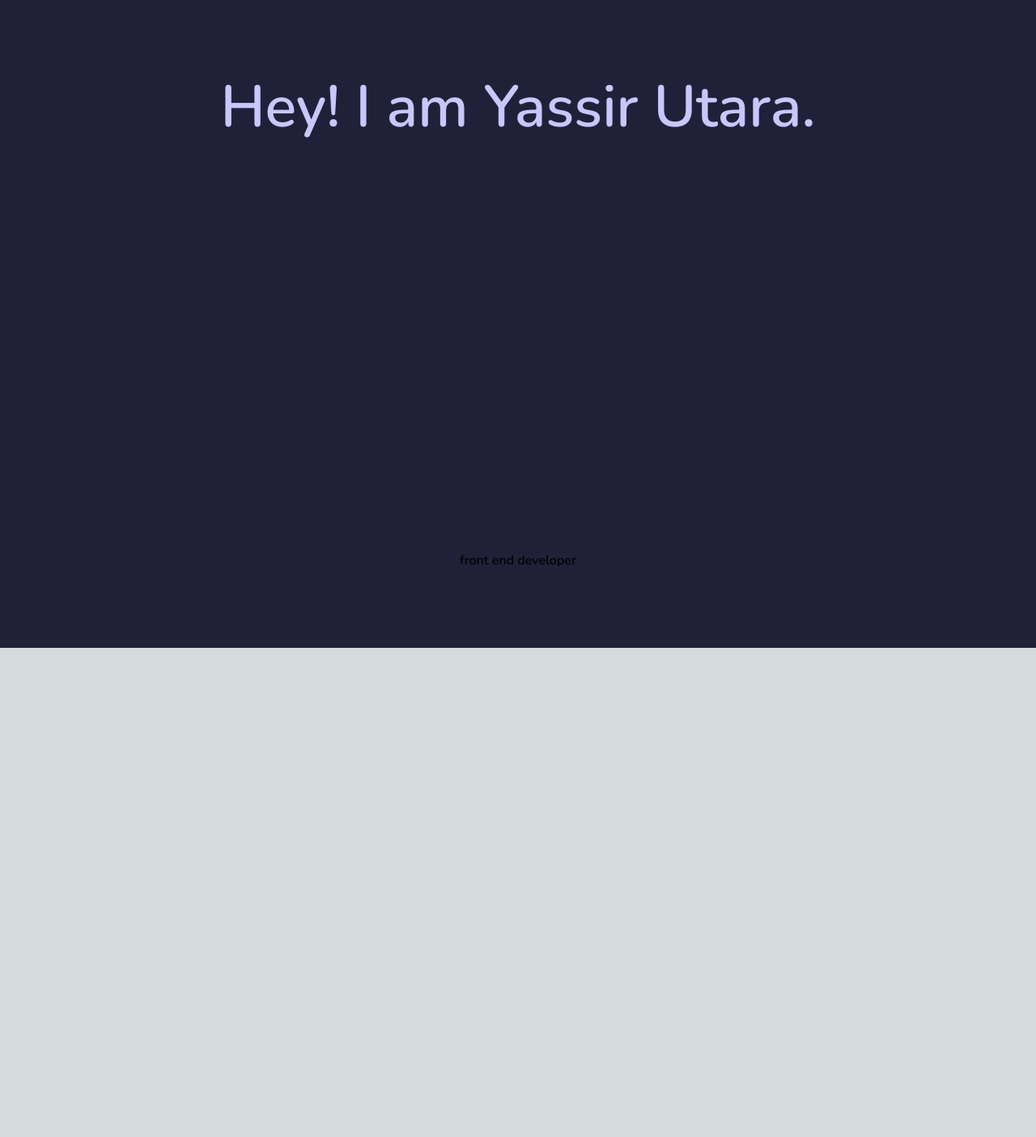
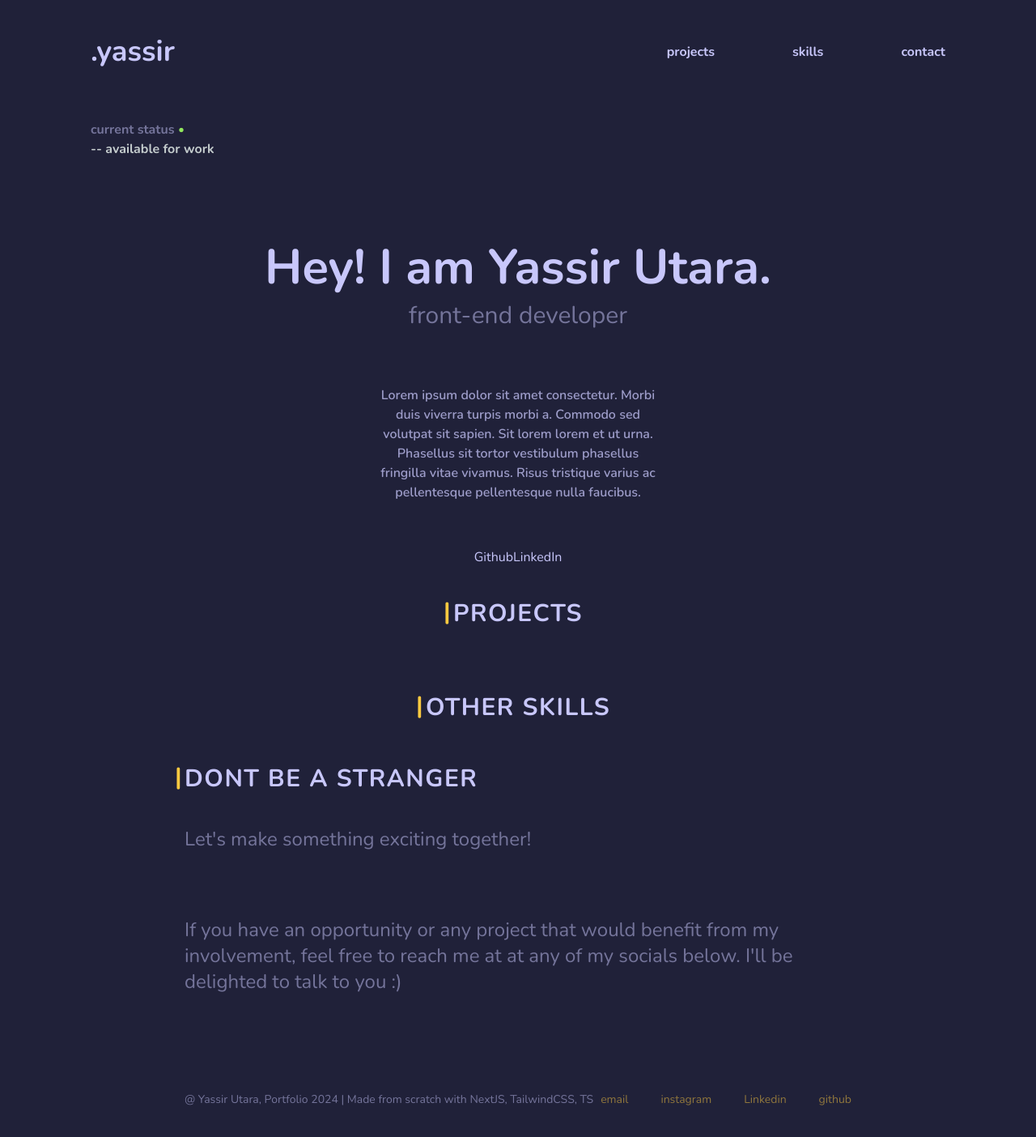
Before and after one commit to yashiyoshi/portfolio, a Next.js app: page / in a window 1280 px wide. Shown: the top 1404 px of the page at 81% size. Before the commit the page ends 800 px from the top, so only its background shows below. Built offline with nearby package versions, Linux system fonts and the light colour scheme.

Commit message:
initial skeleton

```diff
--- /dev/null
+++ b/app/Components/Contact.tsx
@@ -0,0 +1,43 @@
+import Link from "next/link";
+
+const Contact = () => {
+  return (
+    <div className="text-main2 font-bold text-3xl p-3">
+      <span className="text-yellow pr-2 absolute -translate-x-3 -translate-y-0.5">
+        |
+      </span>
+      <span className="tracking-wider items-start">DONT BE A STRANGER</span>
+      <div className="opacity-50 font-normal text-2xl">
+        <p className="py-10">Let's make something exciting together!</p>
+        <p className="py-10">
+          If you have an opportunity or any project that would benefit from my
+          involvement, feel free to reach me at at any of my socials below. I'll
+          be delighted to talk to you :)
+        </p>
+
+        <div className="justify-between flex py-20">
+          <p className="text-sm self-end">
+            @ Yassir Utara, Portfolio 2024 | Made from scratch with NextJS,
+            TailwindCSS, TS
+          </p>
+          <ul className="flex space-x-10 text-sm text-yellow">
+            <li>
+              <p>email</p>
+            </li>
+            <li>
+              <p>instagram</p>
+            </li>
+            <li>
+              <p>Linkedin</p>
+            </li>
+            <li>
+              <p>github</p>
+            </li>
+          </ul>
+        </div>
+      </div>
+    </div>
+  );
+};
+
+export default Contact;
--- /dev/null
+++ b/app/Components/Navbar.tsx
@@ -0,0 +1,30 @@
+import Link from "next/link";
+
+const Navbar = () => {
+  return (
+    <div className=" bg-main1 flex justify-between items-center py-6 font-bold text-main2">
+      <Link href="/">
+        <p className="text-4xl font-bold">.yassir</p>
+      </Link>
+      <ul className="flex space-x-24 ">
+        <li>
+          <Link href="/projects">
+            <p className="hover:text-gray-200 ">projects</p>
+          </Link>
+        </li>
+        <li>
+          <Link href="/skills">
+            <p className="hover:text-gray-200">skills</p>
+          </Link>
+        </li>
+        <li>
+          <Link href="/contact">
+            <p className="hover:text-gray-200">contact</p>
+          </Link>
+        </li>
+      </ul>
+    </div>
+  );
+};
+
+export default Navbar;
--- /dev/null
+++ b/app/Components/SectionTitle.tsx
@@ -0,0 +1,19 @@
+import Link from "next/link";
+import React from "react";
+
+interface SectionTitleProps {
+  title: string;
+}
+
+const SectionTitle: React.FC<SectionTitleProps> = ({ title }) => {
+  return (
+    <div className="text-main2 font-bold text-3xl py-10">
+      <span className="text-yellow pr-2 absolute -translate-x-3 -translate-y-0.5">
+        |
+      </span>
+      <span className="tracking-wider">{title}</span>
+    </div>
+  );
+};
+
+export default SectionTitle;
--- /dev/null
+++ b/app/Components/Status.tsx
@@ -0,0 +1,14 @@
+import Link from "next/link";
+
+const Status = () => {
+  return (
+    <div className="py-10 font-bold">
+      <span className="text-main2 opacity-50">current status</span>
+      <span className="text-4xl text-success absolute -translate-y-4 ml-1">.</span>
+      <p className="text-white opacity-80">-- available for work</p>
+
+    </div>
+  );
+};
+
+export default Status;
--- a/app/page.tsx
+++ b/app/page.tsx
@@ -1,19 +1,46 @@
 import { Nunito } from "next/font/google";
+import Navbar from "./Components/Navbar";
+import Status from "./Components/Status";
+import Contact from "./Components/Contact";
+import SectionTitle from "./Components/SectionTitle";
 
 const nunito = Nunito({
   subsets: ["latin"],
-  weight: "600",
- });
+  weight: "variable",
+});
 
 export default function Home() {
   return (
-    <div className={nunito.className}>
-      <main className="flex min-h-screen flex-col items-center justify-between p-24 bg-main1">
-        <h1 className=" text-main2 text-7xl">Hey! I am Yassir Utara.</h1>
-        <h2 className="items-center">front end developer</h2>
+    <div className={`${nunito.className} px-28 py-5 bg-main1`}>
+      <Navbar></Navbar>
+      <Status></Status>
 
+      <main className="flex min-h-screen flex-col items-center text-center justify-between p-16 bg-main1">
+        <div className="text-main2">
+          <h1 className="text-6xl font-bold">Hey! I am Yassir Utara.</h1>
+          <h2 className="p-3 text-3xl opacity-50">front-end developer</h2>
+          <p className="opacity-75 p-14 w-1/2 text-center mx-auto font-semibold">
+            Lorem ipsum dolor sit amet consectetur. Morbi duis viverra turpis
+            morbi a. Commodo sed volutpat sit sapien. Sit lorem lorem et ut
+            urna. Phasellus sit tortor vestibulum phasellus fringilla vitae
+            vivamus. Risus tristique varius ac pellentesque pellentesque nulla
+            faucibus.
+          </p>
+          <div>
+            <span>Github</span>
+            <span>LinkedIn</span>
+          </div>
+        </div>
+
+        <div className="px-10">
+          <SectionTitle title="PROJECTS"></SectionTitle>
+          <SectionTitle title="OTHER SKILLS"></SectionTitle>
+
+          <div className="text-left">
+            <Contact />
+          </div>
+        </div>
       </main>
     </div>
-
   );
 }
--- a/tailwind.config.ts
+++ b/tailwind.config.ts
@@ -17,7 +17,8 @@ const config: Config = {
         main1: '#202139',
         main2: '#C8C7FB',
         secondary1: '#313357',
-        yellow: '#EDF7F6',
+        white: '#EDF7F2',
+        yellow: '#FDCA40',
         success: '#91E75D',
         fail: '#E75D5D',
 
```
Also changed, not shown: package.json (+6 -5 lines), 2 other files (tests, documents, lock files or other folders).
